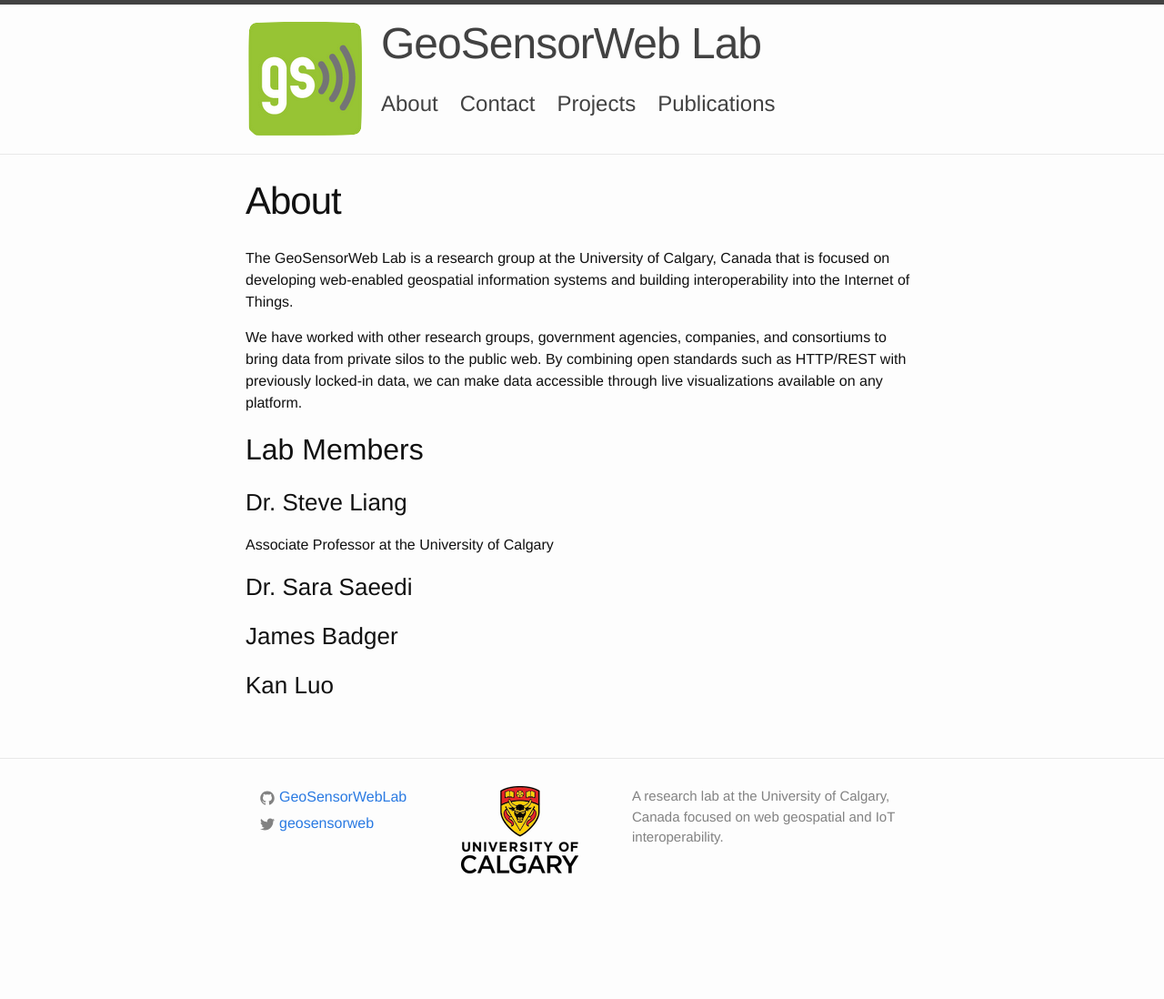
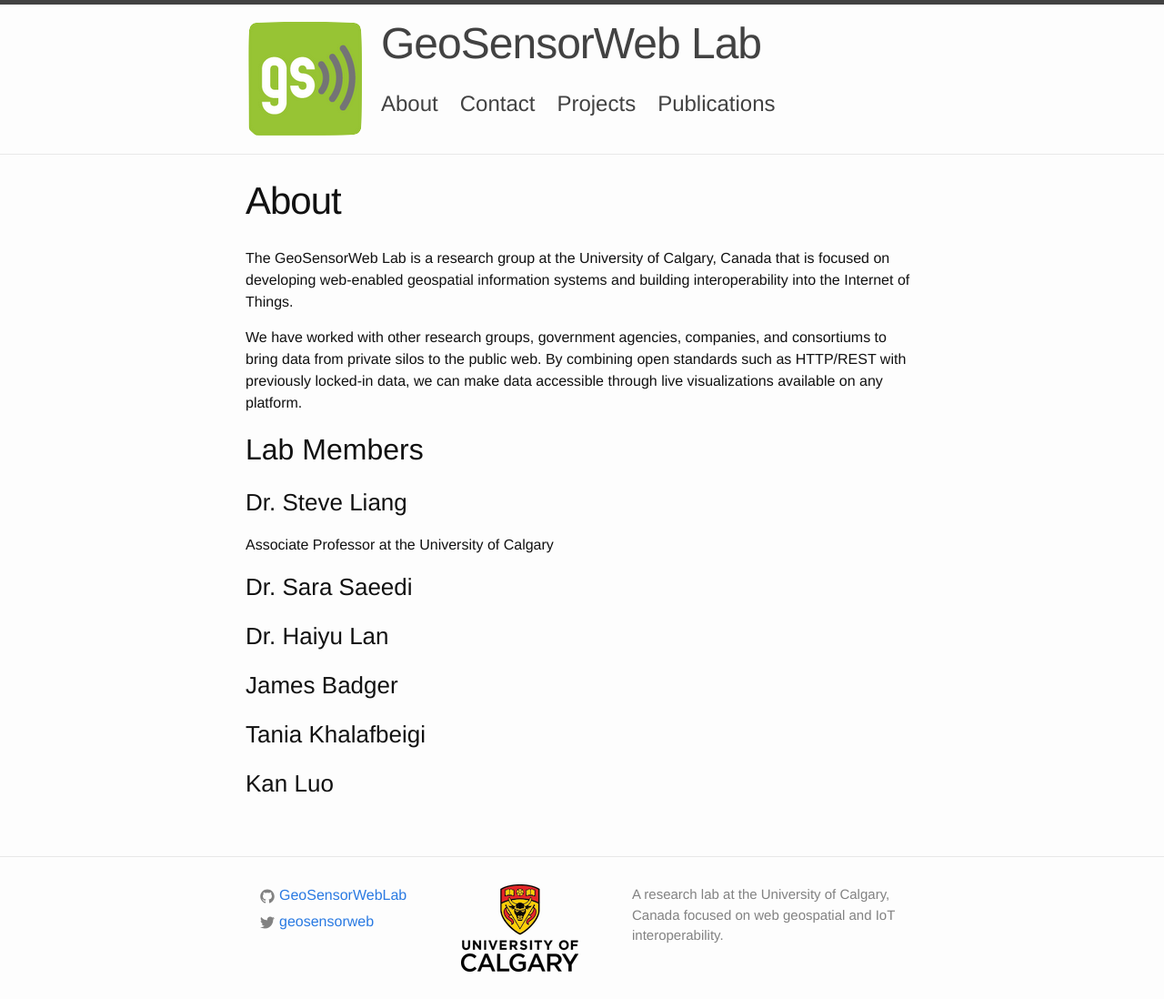
Before and after one commit to GeoSensorWebLab/geosensorweblab.github.io, a Jekyll site: the page built from about.md, in a window 1280 px wide. Shown: the whole page at 91% size. Built offline with Jekyll 4.4.1, drawn with Linux system fonts in a browser that asks for light colours; before the commit the page ends 990 px from its top, so only the background shows below that.

Commit message:
Update about.md

```diff
--- a/about.md
+++ b/about.md
@@ -15,7 +15,7 @@
 Associate Professor at the University of Calgary
 
 ### Dr. Sara Saeedi
-
+### Dr. Haiyu Lan
 ### James Badger
-
+### Tania Khalafbeigi
 ### Kan Luo
```
